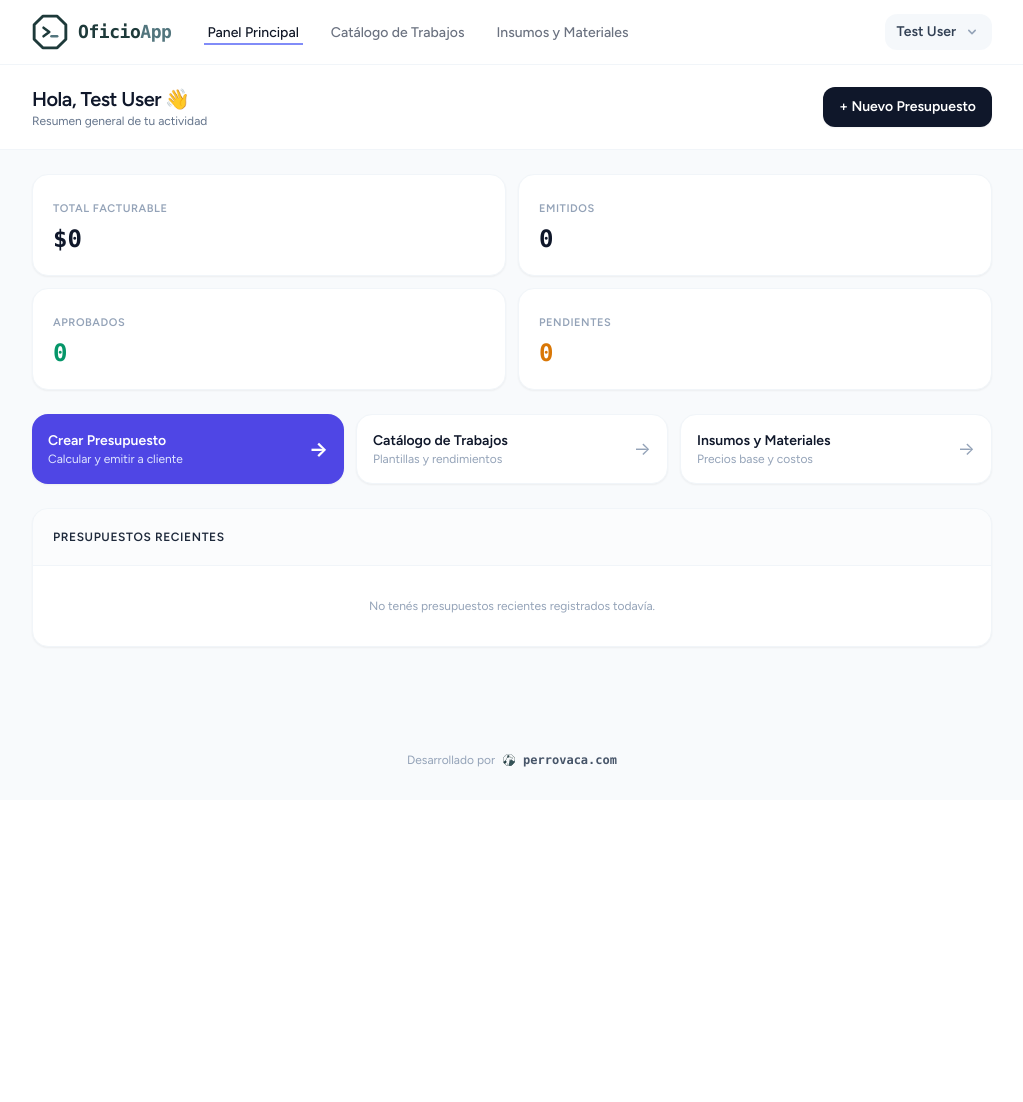
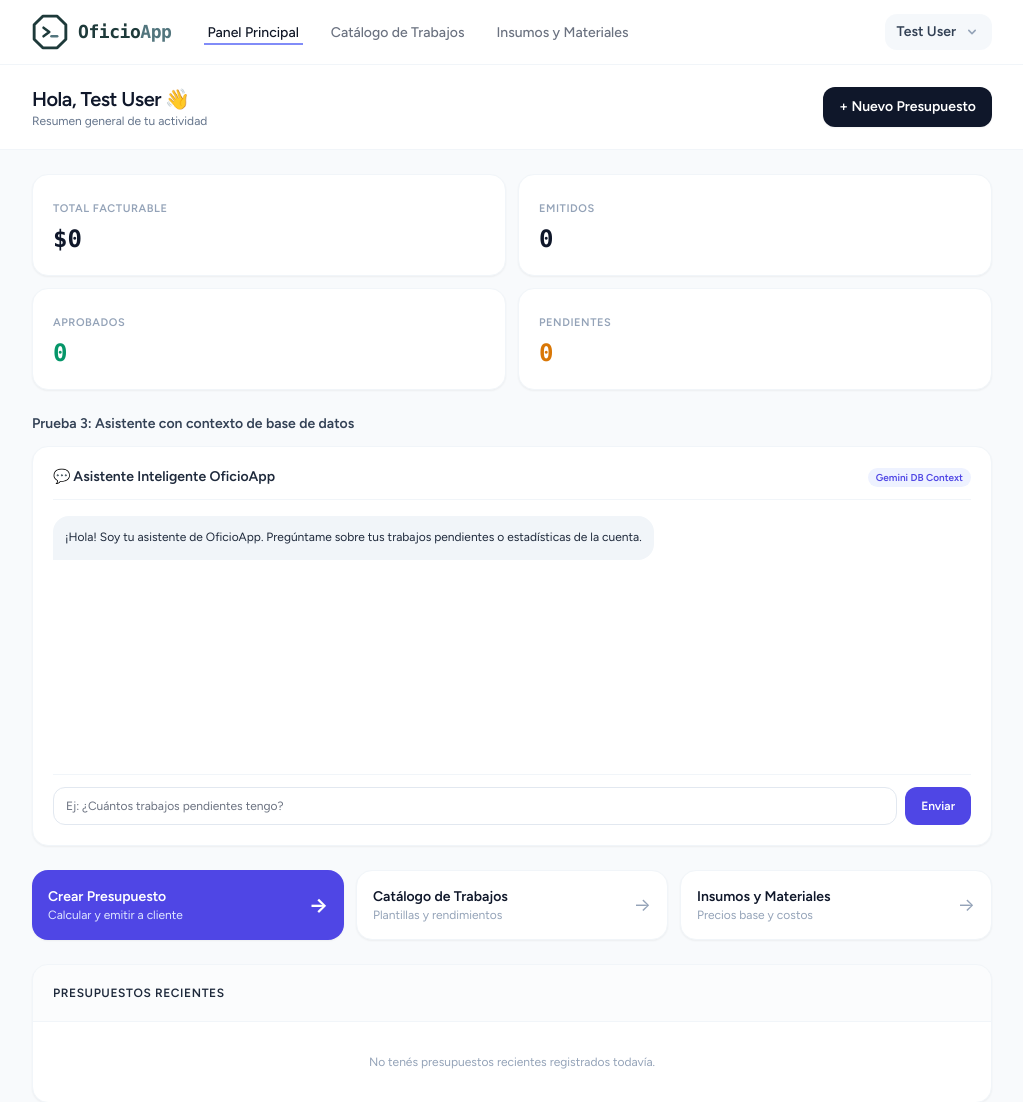
Before and after one commit to gibarel/oficioapp, a Laravel app: page /dashboard in a window 1280 px wide. Shown: the top 1102 px of the page, without its empty margins (128-1151 px from the left). Before the commit the page ends 767 px from the top, so only its background shows below. Run offline with Laravel 12, Linux system fonts and the light colour scheme; a user stored in the database is signed in; data comes from the database, SQL or seed files in the repository; data that the repository does not hold is empty; style sheets or scripts are compiled from the project's sources; some libraries are stand-ins or nearby versions.

Commit message:
correcion en rutas faltaba importar la clase GeminiAssistantController

```diff
--- a/resources/js/Pages/Dashboard.jsx
+++ b/resources/js/Pages/Dashboard.jsx
@@ -2,6 +2,7 @@ import React from 'react';
 import AuthenticatedLayout from '@/Layouts/AuthenticatedLayout';
 import { Head, Link } from '@inertiajs/react';
 import { useTranslation } from '@/Hooks/useTranslation';
+import GeminiAssistantChat from '@/Components/GeminiAssistantChat';
 
 export default function Dashboard({ auth, stats, recentBudgets }) {
     const user = auth?.user;
@@ -71,6 +72,12 @@ export default function Dashboard({ auth, stats, recentBudgets }) {
                             {stats?.totalDrafts || 0}
                         </p>
                     </div>
+                </div>
+
+                {/* Chat IA */}
+                <div className="space-y-3">
+                    <h4 className="font-bold text-slate-700 text-sm">Prueba 3: Asistente con contexto de base de datos</h4>
+                    <GeminiAssistantChat />
                 </div>
 
                 {/* Accesos Rápidos */}
--- a/routes/web.php
+++ b/routes/web.php
@@ -7,10 +7,11 @@ use App\Http\Controllers\WorkController;
 use App\Http\Controllers\PublicBudgetController;
 use App\Http\Controllers\DashboardController;
 use App\Http\Controllers\TransactionController;
+use App\Http\Controllers\GeminiAIController;
+use App\Http\Controllers\GeminiAssistantController; // <-- ¡Importación agregada!
 use Illuminate\Support\Facades\Route;
 use Inertia\Inertia;
 use Illuminate\Support\Facades\Auth;
-use App\Http\Controllers\GeminiAIController;
 
 // Ruta raíz: Si está logueado va directo al dashboard, sino muestra la bienvenida
 Route::get('/', function () {
@@ -50,10 +51,11 @@ Route::middleware(['auth', 'verified'])->group(function () {
     // Estado del Presupuesto
     Route::patch('/budgets/{budget}/status', [BudgetController::class, 'updateStatus'])->name('budgets.status.update');
 
-   // Gemini IA
-   Route::post('/ai/analyze', [GeminiAIController::class, 'analyze'])->name('ai.analyze');
-    //IA Chat
-   Route::post('/ai/chat', [GeminiAssistantController::class, 'chat'])->name('ai.chat');
+    // Gemini IA
+    Route::post('/ai/analyze', [GeminiAIController::class, 'analyze'])->name('ai.analyze');
+
+    // IA Chat Assistant
+    Route::post('/ai/chat', [GeminiAssistantController::class, 'chat'])->name('ai.chat');
 });
 
 require __DIR__.'/auth.php';
```
